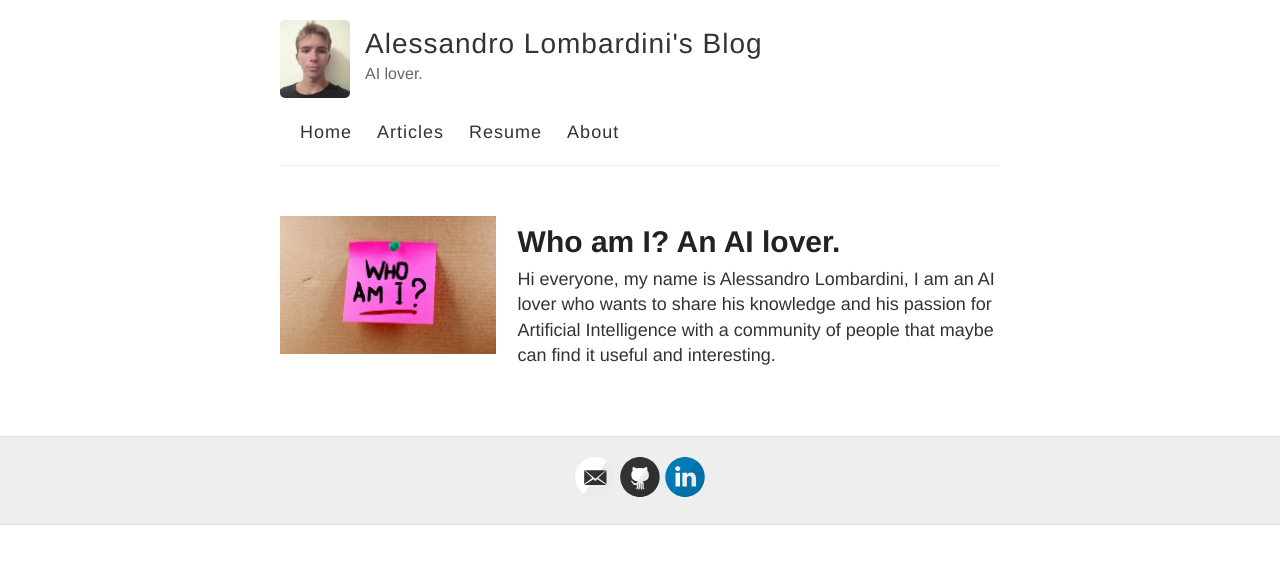
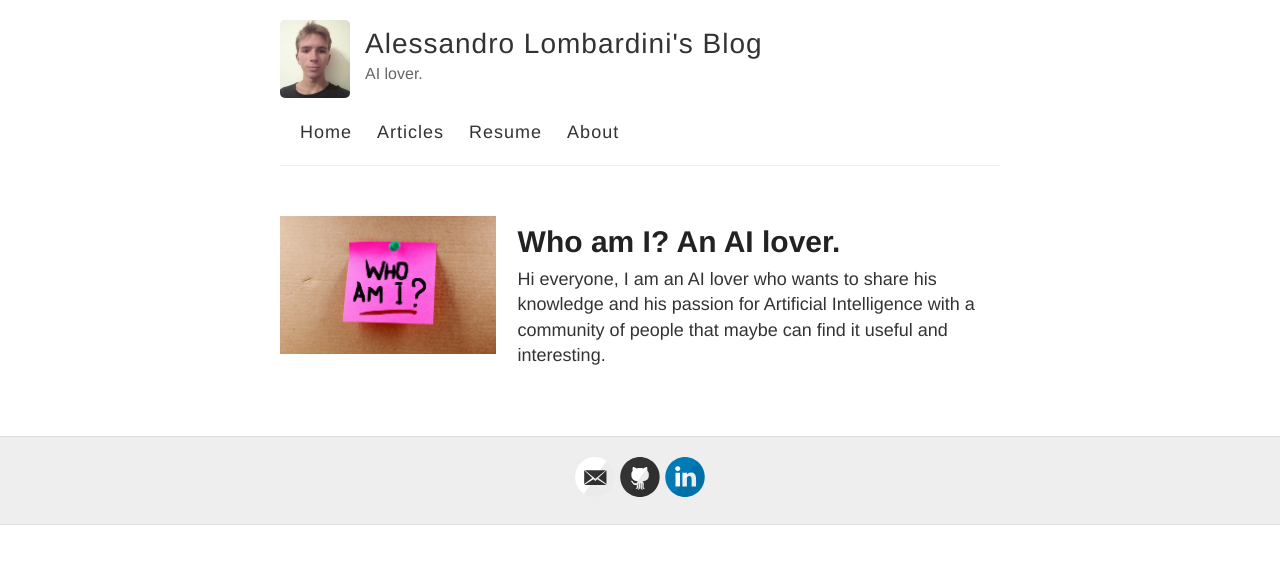
Before and after one commit to alessandrolombardini/alessandrolombardini.github.io, a Jekyll site: the page built from index.html, in a window 1280 px wide. Shown: the top 564 px of the page. Built offline with Jekyll 4.4.1, drawn with Linux system fonts in a browser that asks for light colours.

Commit message:
Update 2021-2-21-Hello-World.md

```diff
--- a/_posts/2021-2-21-Hello-World.md
+++ b/_posts/2021-2-21-Hello-World.md
@@ -1,7 +1,7 @@
 ---
 layout: post
 title: Who am I? An AI lover.
-excerpt: Hi everyone, my name is Alessandro Lombardini, I am an AI lover who wants to share his knowledge and his passion for Artificial Intelligence with a community of people that maybe can find it useful and interesting.
+excerpt: Hi everyone, I am an AI lover who wants to share his knowledge and his passion for Artificial Intelligence with a community of people that maybe can find it useful and interesting.
 published: true
 categories: biography
 image: /images/who-am-i.jpeg
```
